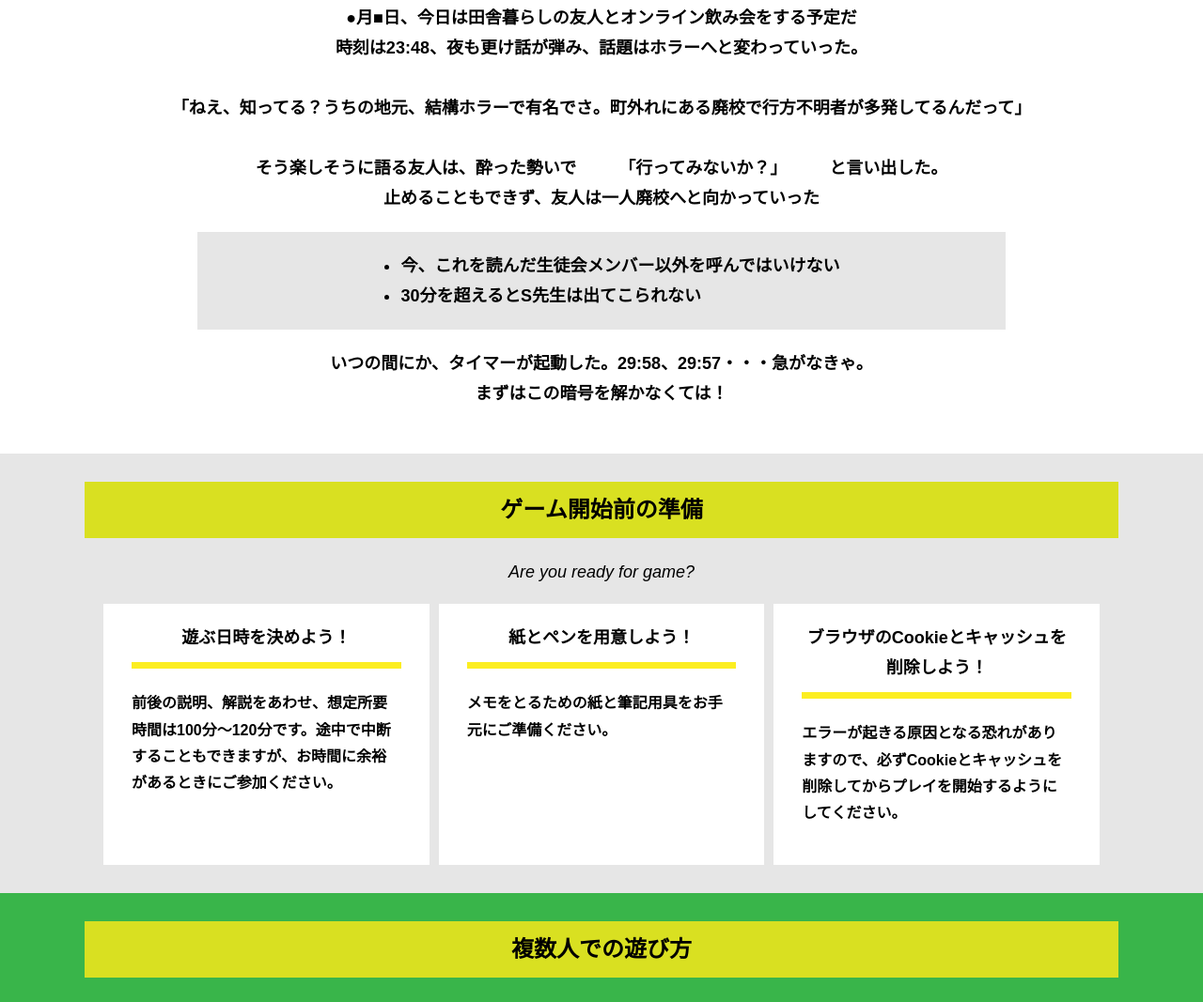
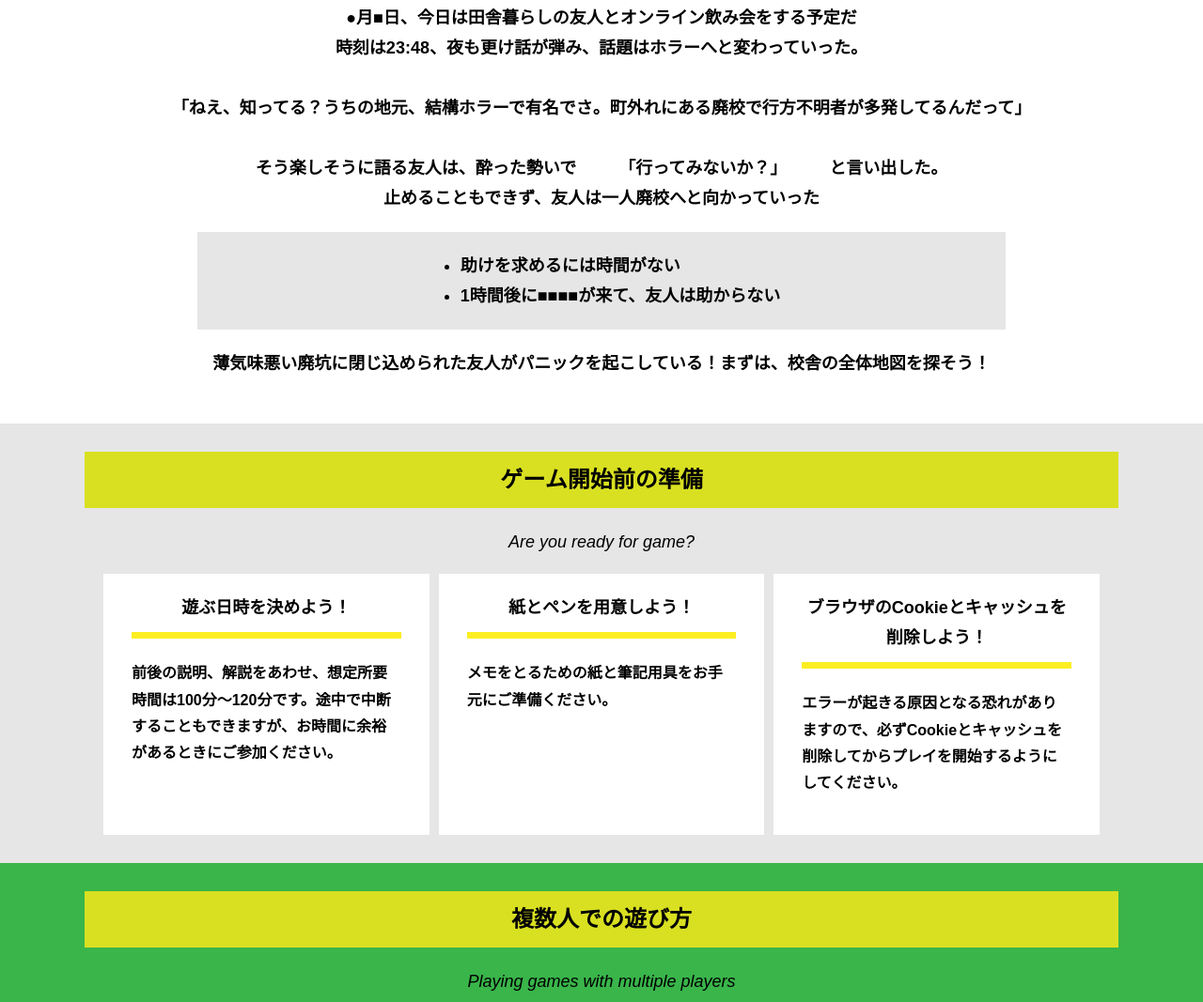
Before and after one commit to mutuki-530/alfa----4, a plain HTML site: page index.html in a window 1280 px wide. Shown: the part 668-1735 px from the top of the page at 94% size. Drawn offline with Linux system fonts and the light colour scheme.

Commit message:
Update index.html

```diff
--- a/index.html
+++ b/index.html
@@ -38,12 +38,11 @@
             止めることもできず、友人は一人廃校へと向かっていった<br>
           <div class="story__note__outer bg-color--gray">
             <ul class="story__note">
-              <li>今、これを読んだ生徒会メンバー以外を呼んではいけない</li>
-              <li>30分を超えるとS先生は出てこられない</li>
+              <li>助けを求めるには時間がない</li>
+              <li>1時間後に■■■■が来て、友人は助からない</li>
             </ul>
           </div>
-          <p class="text-center">いつの間にか、タイマーが起動した。29:58、29:57・・・急がなきゃ。<br>
-            まずはこの暗号を解かなくては！</p>
+          <p class="text-center">薄気味悪い廃坑に閉じ込められた友人がパニックを起こしている！まずは、校舎の全体地図を探そう！</p>
         </div>
       </div>
     </section>
```
